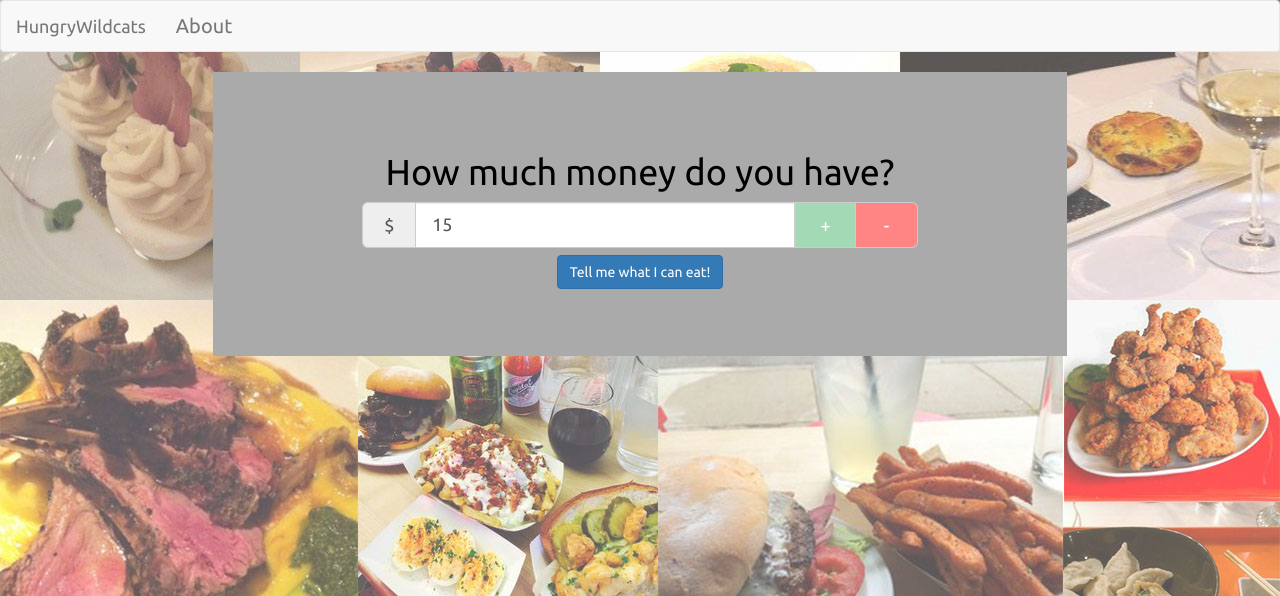
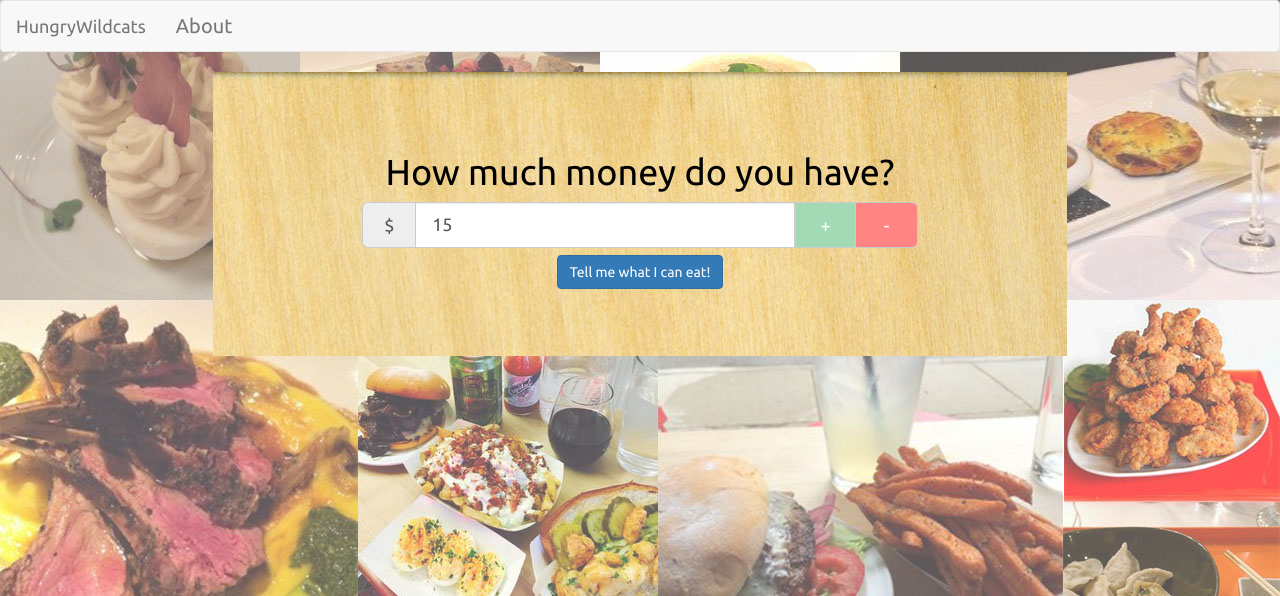
Before and after one commit to jameswhang/HungryWildcats, a PHP site: page / in a window 1280 px wide. Shown: the top 596 px of the page. Run offline with PHP 8.4, Linux system fonts and the light colour scheme.

Commit message:
updating page background to wood

```diff
--- a/css/decision.css
+++ b/css/decision.css
@@ -13,7 +13,7 @@
 
 .page {
         z-index: 100;
-        background-color: #AAAAAA;
+        background: url('../images/wood.jpg') top right no-repeat;
         margin-bottom: 20px;
         padding-left: 5px;
         padding-right: 5px;
```
Also changed, not shown: images/wood.jpg (added).
